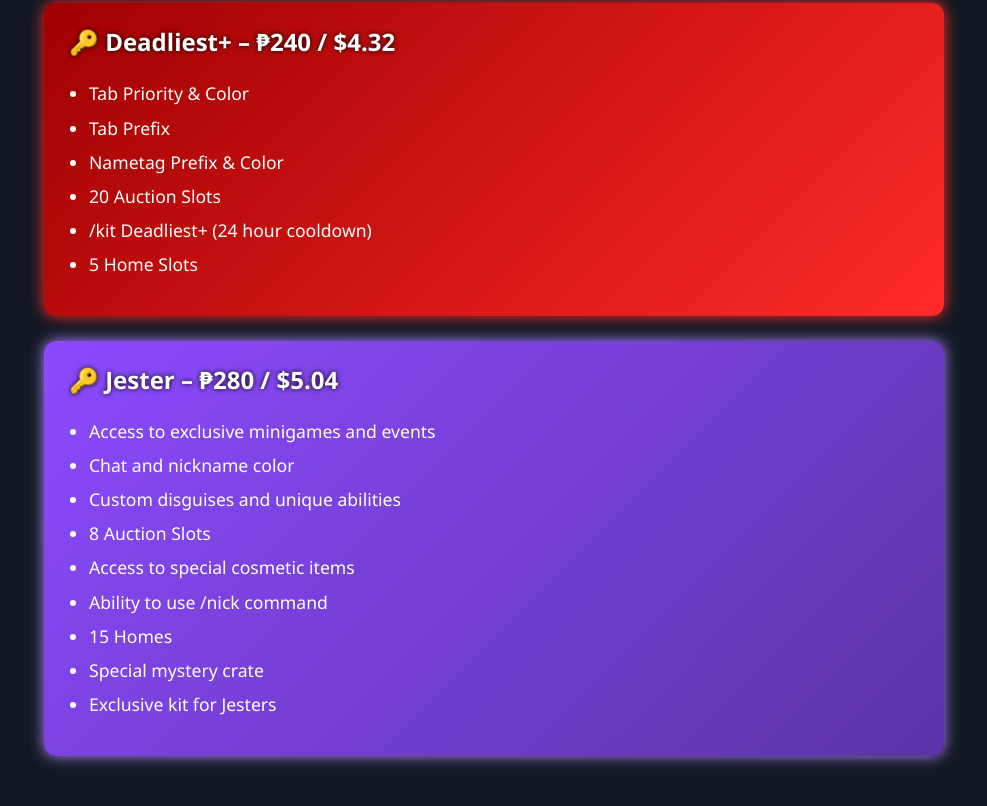
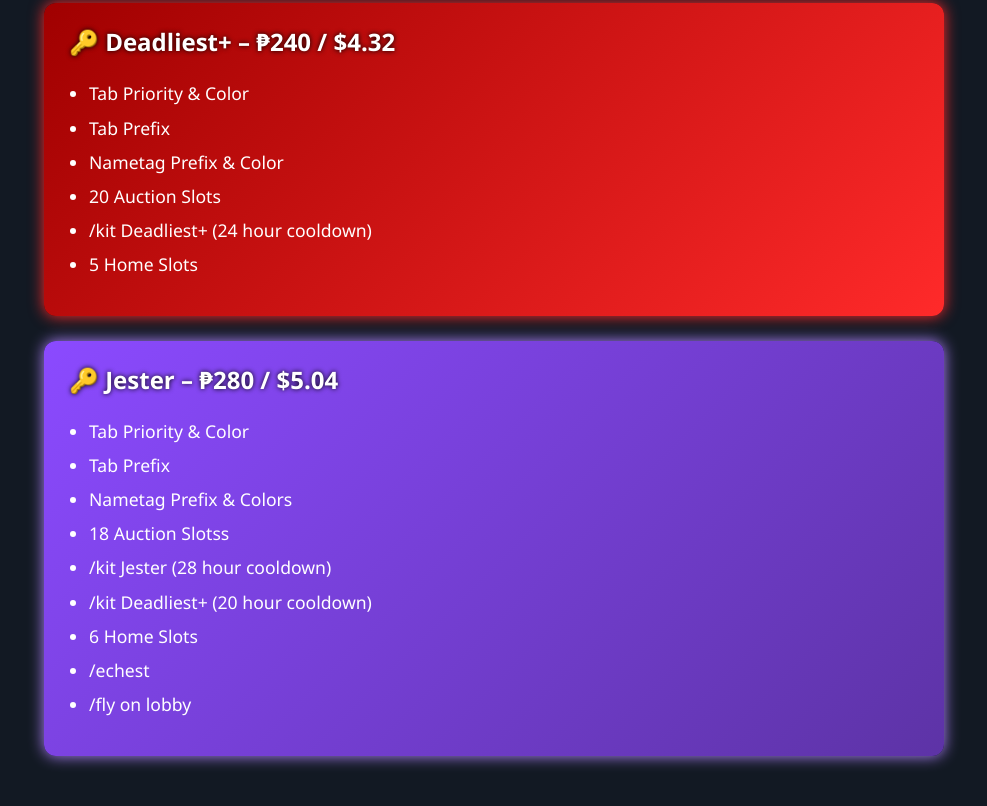
Before and after one commit to SandeeGamez/DeadliestSMP, a plain HTML site: page ranks.html in a window 1280 px wide. Shown: the part 2393-3199 px from the top of the page, without its empty margins (146-1133 px from the left). Drawn offline with Linux system fonts and the light colour scheme.

Commit message:
Update ranks.html

```diff
--- a/ranks.html
+++ b/ranks.html
@@ -305,15 +305,15 @@
       <div class="rank-card jester">
         <div class="rank-title">🔑 Jester – ₱280 / $5.04</div>
         <ul class="rank-perks">
-          <li>Access to exclusive minigames and events</li>
-          <li>Chat and nickname color</li>
-          <li>Custom disguises and unique abilities</li>
-          <li>8 Auction Slots</li>
-          <li>Access to special cosmetic items</li>
-          <li>Ability to use /nick command</li>
-          <li>15 Homes</li>
-          <li>Special mystery crate</li>
-          <li>Exclusive kit for Jesters</li>
+          <li>Tab Priority & Color</li>
+          <li>Tab Prefix</li>
+          <li>Nametag Prefix & Colors</li>
+          <li>18 Auction Slotss</li>
+          <li>/kit Jester (28 hour cooldown)</li>
+          <li>/kit Deadliest+ (20 hour cooldown)</li>
+          <li>6 Home Slots</li>
+          <li>/echest</li>
+          <li>/fly on lobby</li>
         </ul>
       </div>
     </div>
@@ -410,15 +410,15 @@
     <div class="rank-card jester">
       <div class="rank-title">🔑 Jester – ₱400 / $7.02</div>
       <ul class="rank-perks">
-        <li>Access to exclusive minigames and events</li>
-        <li>Chat and nickname color</li>
-        <li>Custom disguises and unique abilities</li>
-        <li>8 Auction Slots</li>
-        <li>Access to special cosmetic items</li>
-        <li>Ability to use /nick command</li>
-        <li>15 Homes</li>
-        <li>Special mystery crate</li>
-        <li>Exclusive kit for Jesters</li>
+          <li>Tab Priority & Color</li>
+          <li>Tab Prefix</li>
+          <li>Nametag Prefix & Colors</li>
+          <li>18 Auction Slotss</li>
+          <li>/kit Jester (28 hour cooldown)</li>
+          <li>/kit Deadliest+ (20 hour cooldown)</li>
+          <li>6 Home Slots</li>
+          <li>/echest</li>
+          <li>/fly on lobby</li>
       </ul>
     </div>
   </div>
```
